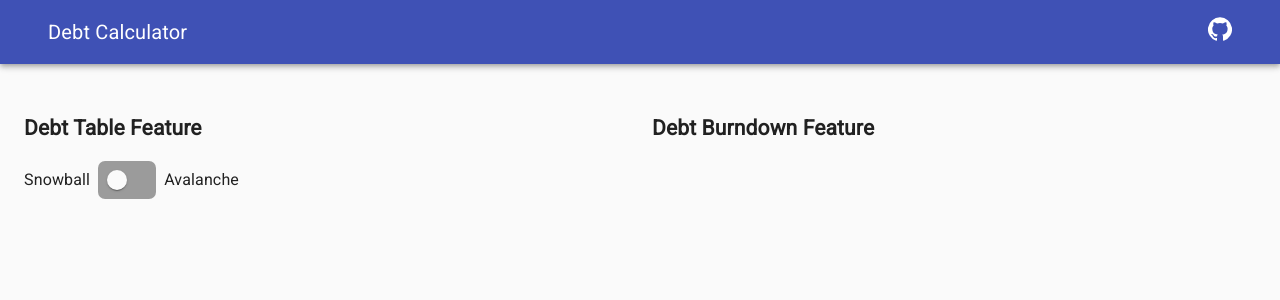
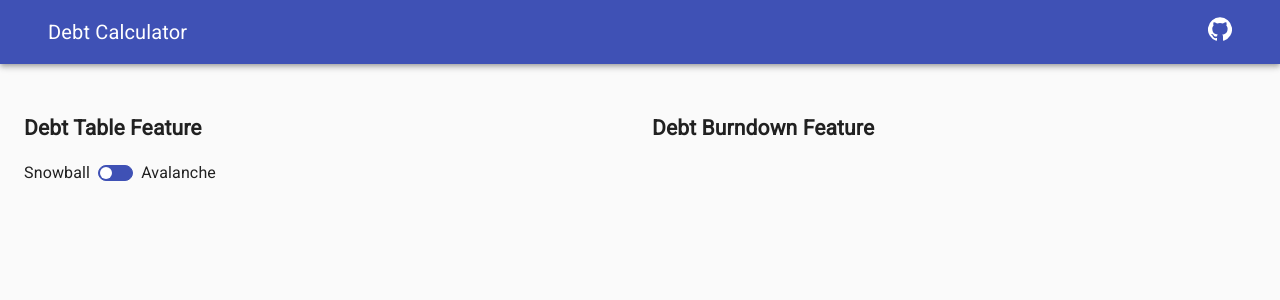
Before and after one commit to chalharb/debt-calculator, a React (Create React App) app: page / in a window 1280 px wide. Shown: the top 300 px of the page. Built offline with nearby package versions, Linux system fonts and the light colour scheme.

Commit message:
Moved component styles to styled.tsx and cleaned up ToggleStrategy.tsx

```diff
--- a/src/components/ToggleStrategy/ToggleStrategy.tsx
+++ b/src/components/ToggleStrategy/ToggleStrategy.tsx
@@ -1,59 +1,10 @@
 import React from 'react';
-import { Strategy } from './types';
-
-import {
-    createStyles,
-    Theme,
-    withStyles,
-} from '@material-ui/core/styles';
-
-import {
-    Grid,
-    Switch,
-    Typography,
-} from '@material-ui/core';
+import { Grid, Typography } from '@material-ui/core';
 import { StyledSwitch } from './styled';
 
 // Redux
 import { useAppDispatch } from '../../app/hooks';
 import { updateStrategy } from './toggleStrategySlice';
-
-const AntSwitch = withStyles((theme: Theme) =>
-    createStyles({
-        root: {
-            width: 28,
-            height: 16,
-            padding: 0,
-            display: 'flex',
-        },
-        switchBase: {
-            padding: 2,
-            color: theme.palette.common.white,
-            '&$checked': {
-                transform: 'translateX(12px)',
-                color: theme.palette.common.white,
-                '& + $track': {
-                    opacity: 1,
-                    backgroundColor: theme.palette.secondary.main,
-                    borderColor: theme.palette.secondary.main,
-                },
-            },
-        },
-        thumb: {
-            width: 12,
-            height: 12,
-            boxShadow: 'none',
-        },
-        track: {
-            border: `1px solid ${theme.palette.grey[500]}`,
-            borderRadius: 16 / 2,
-            opacity: 1,
-            backgroundColor: theme.palette.primary.main,
-            borderColor: theme.palette.primary.main,
-        },
-        checked: {},
-    }),
-)(Switch);
 
 const ToggleStrategy = () => {
     const dispatch = useAppDispatch();
@@ -63,9 +14,9 @@ const ToggleStrategy = () => {
 
     const handleChange = (event: React.ChangeEvent<HTMLInputElement>) => {
         setState({ ...state, [event.target.name]: event.target.checked });
-        let strategy: Strategy = state.toggleValue ? 'snowball' : 'avalanche';
-        dispatch(updateStrategy(strategy));
+        dispatch(updateStrategy(state.toggleValue ? 'snowball' : 'avalanche'));
     };
+
     return (
         <Typography component="div">
             <Grid component="label" container alignItems="center" spacing={1}>
--- a/src/components/ToggleStrategy/styled.tsx
+++ b/src/components/ToggleStrategy/styled.tsx
@@ -1,14 +1,46 @@
-import { Theme } from '@material-ui/core/styles';
-import styled from 'styled-components';
+import {
+    createStyles,
+    Theme,
+    withStyles,
+} from '@material-ui/core/styles';
 
 import {
     Switch,
 } from '@material-ui/core';
 
-export const StyledSwitch = styled(Switch)`
-${({ theme }) => `
-    width: 28;
-    height: 16;
-    padding: 0;
-    display: 'flex;
-`}`;
+export const StyledSwitch = withStyles((theme: Theme) =>
+    createStyles({
+        root: {
+            width: 35,
+            height: 16,
+            padding: 0,
+            display: 'flex',
+        },
+        switchBase: {
+            padding: 2,
+            color: theme.palette.common.white,
+            '&$checked': {
+                transform: 'translateX(19px)',
+                color: theme.palette.common.white,
+                '& + $track': {
+                    opacity: 1,
+                    backgroundColor: theme.palette.secondary.main,
+                    borderColor: theme.palette.secondary.main,
+                },
+            },
+        },
+        thumb: {
+            width: 12,
+            height: 12,
+            boxShadow: 'none',
+        },
+        track: {
+            border: `1px solid ${theme.palette.grey[500]}`,
+            borderRadius: 16 / 2,
+            opacity: 1,
+            backgroundColor: theme.palette.primary.main,
+            borderColor: theme.palette.primary.main,
+        },
+        checked: {},
+    }),
+)(Switch);
```
